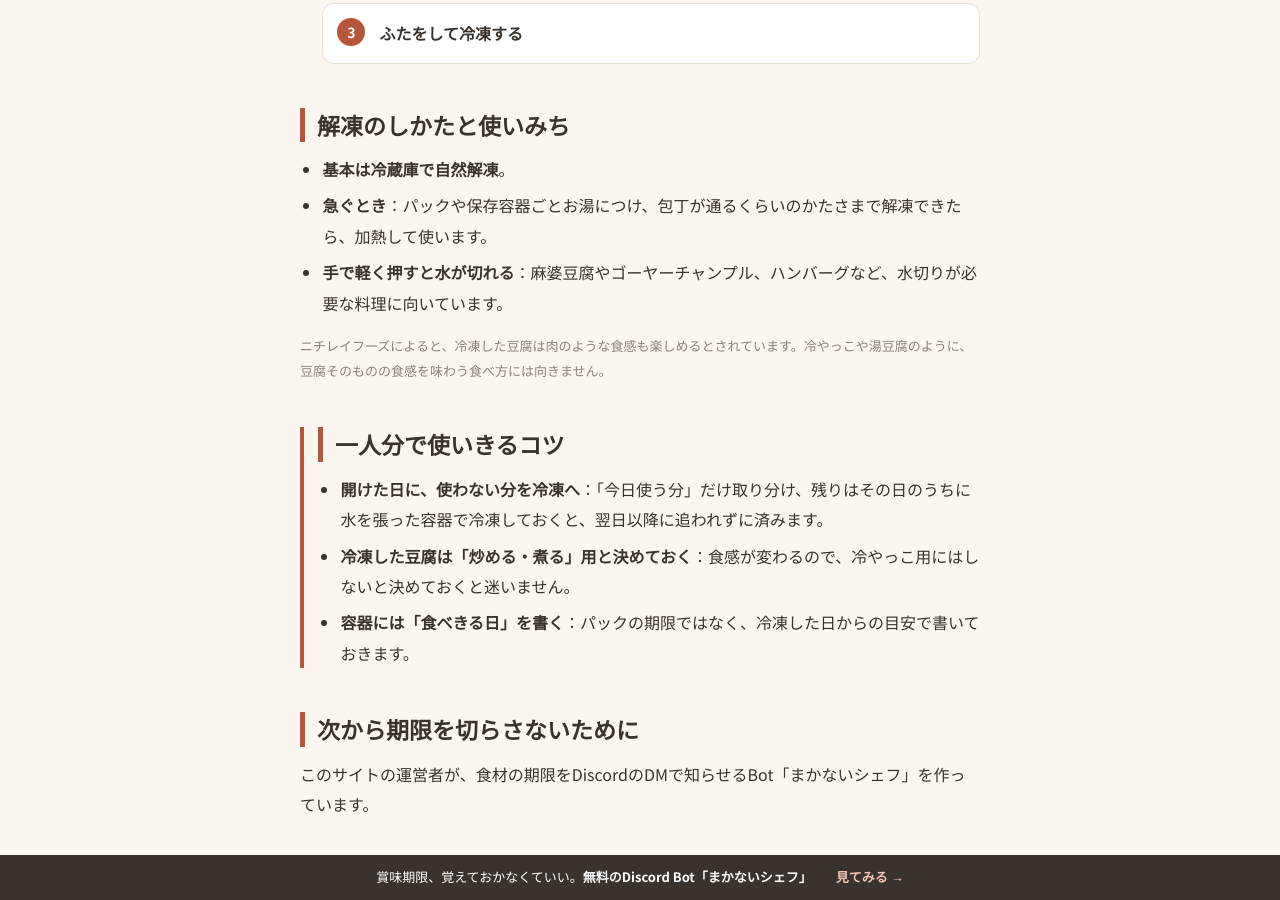
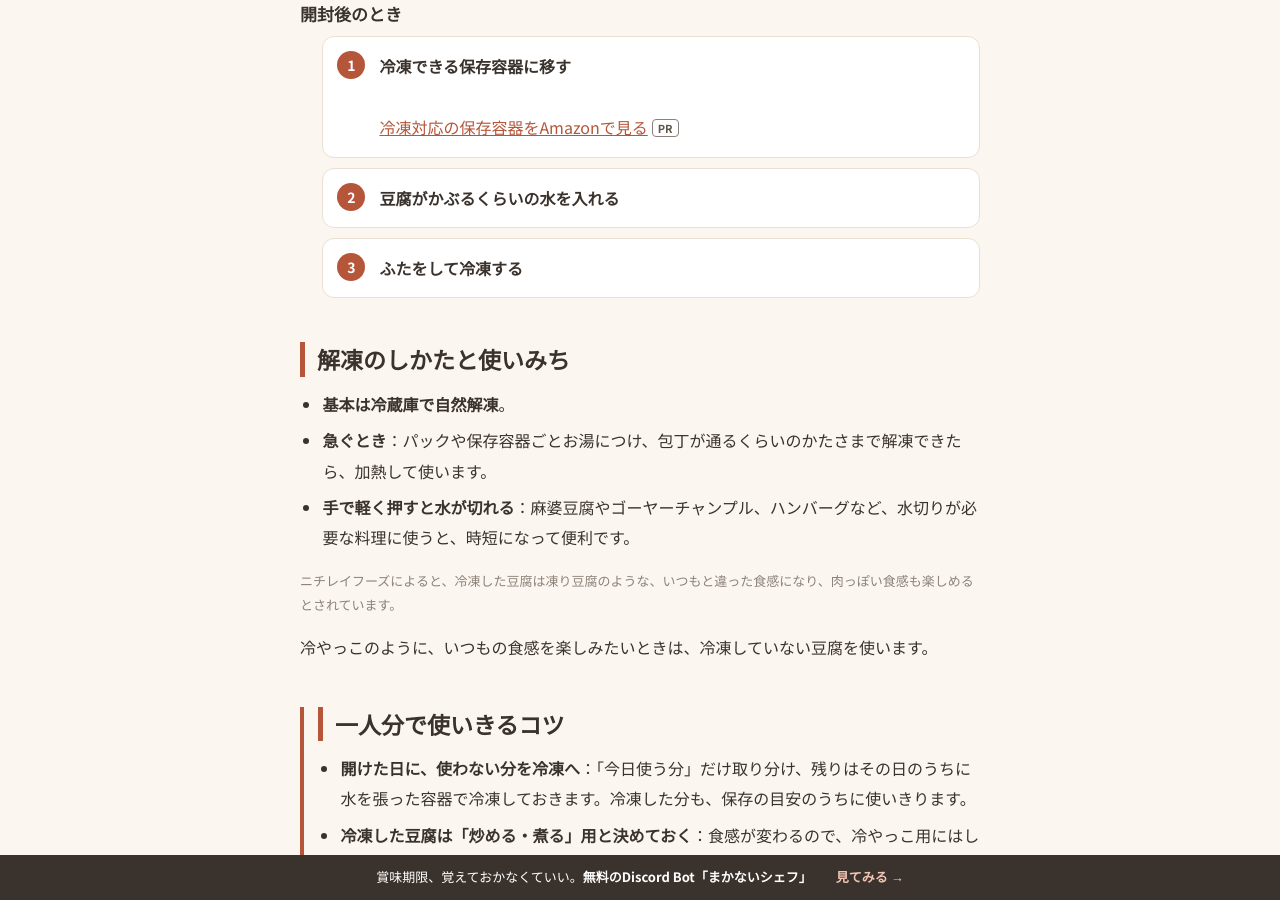
Before and after one commit to arts237/makanai-chef-site, a Jekyll site: the page built from storage/tofu.html, in a window 1280 px wide and 900 px high, scrolled down 2385 px. Built offline with Jekyll 4.4.1, drawn with Linux system fonts in a browser that asks for light colours; some of the changed text lies outside the part shown.

Commit message:
M-007: 独立レビュー2体（事実照合・法務QA）の指摘を反映
Co-Authored-By: Claude Opus 5.5 <noreply@anthropic.com>
Claude-Session: https://claude.ai/code/session_01FdjfHVVNp61Eu2yMVDsY5x

```diff
--- a/_data/sources.yml
+++ b/_data/sources.yml
@@ -36,7 +36,7 @@ nichirei-soy:
   short: ニチレイフーズ
   title: "【納豆・油揚げ・豆腐・味噌】冷凍保存方法を解説!（ニチレイフーズ ほほえみごはん）"
   url: https://www.nichireifoods.co.jp/media/5427/
-  checked: 2026-10-18
+  checked: 2026-10-30
 nichirei-bacon:
   short: ニチレイフーズ
   title: "ベーコンはまとめ買いして冷凍が便利!パラパラ保存のコツや解凍テクも（ニチレイフーズ ほほえみごはん）"
--- a/storage/freezer-basics.html
+++ b/storage/freezer-basics.html
@@ -85,7 +85,7 @@ last_modified_at: 2026-10-30
 <ul>
   <li><b>レタスなど生で食べる葉物</b>：解凍すると食感が悪くなります。</li>
   <li><b>ほうれん草・たけのこ・山菜</b>：生のままではなく、下茹でしてから冷凍します。</li>
-  <li><b>豆腐</b>：冷凍はできますが、凍り豆腐のような食感に変わります。充填豆腐は冷凍に向きません（「<a href="{{ '/storage/tofu/' | relative_url }}">豆腐の冷凍保存</a>」）。</li>
+  <li><b>豆腐（充填豆腐）</b>：充填豆腐は冷凍に向きません。木綿・絹は冷凍できますが、凍り豆腐のような食感に変わります（「<a href="{{ '/storage/tofu/' | relative_url }}">豆腐の冷凍保存</a>」）。</li>
 </ul>
 
 <h2 id="thaw">解凍のコツ</h2>
--- a/storage/natto.html
+++ b/storage/natto.html
@@ -89,7 +89,7 @@ last_modified_at: 2026-10-30
 </div>
 {% include amazon-note.html %}
 
-<p>ご飯もまとめて冷凍しておくと、納豆ご飯がすぐ作れます。「<a href="{{ '/storage/rice/' | relative_url }}">ご飯の冷凍保存</a>」もどうぞ。同じ大豆製品の「<a href="{{ '/storage/tofu/' | relative_url }}">豆腐の冷凍保存</a>」もどうぞ。冷凍全体のコツは「<a href="{{ '/storage/freezer-basics/' | relative_url }}">冷凍保存の基本</a>」にまとめています。</p>
+<p>ご飯もまとめて冷凍しておくと、納豆ご飯がすぐ作れます。「<a href="{{ '/storage/rice/' | relative_url }}">ご飯の冷凍保存</a>」や、同じ大豆製品の「<a href="{{ '/storage/tofu/' | relative_url }}">豆腐の冷凍保存</a>」もどうぞ。冷凍全体のコツは「<a href="{{ '/storage/freezer-basics/' | relative_url }}">冷凍保存の基本</a>」にまとめています。</p>
 
 {% include related-storage.html %}
 
--- a/storage/tofu.html
+++ b/storage/tofu.html
@@ -1,6 +1,6 @@
 ---
 layout: article
-title: "豆腐の冷凍保存｜食感が変わる。開封後と、期限が切れたとき"
+title: "豆腐の冷凍保存｜食感が変わる。開封後の冷凍と、期限が切れたときの考え方"
 short_title: "豆腐の冷凍保存"
 description: "使いきれない豆腐は冷凍できます。食感は凍り豆腐のように変わります。冷凍のしかたと保存の目安、解凍のしかた、期限が切れてしまったときの考え方をまとめました。"
 permalink: /storage/tofu/
@@ -25,7 +25,8 @@ last_modified_at: 2026-10-30
   <ul>
     <li>豆腐は冷凍できる。ただし、<b>凍り豆腐（高野豆腐）のような食感に変わる</b>。</li>
     <li>未開封なら<b>パックのまま</b>、開封後は<b>保存容器に移して、豆腐がかぶるくらいの水を張って</b>冷凍。保存の目安は<b>{% include fact.html id="tofu.freeze.period" %}</b>。</li>
-    <li>開けた豆腐を<b>翌日までに使いきれないなら、冷凍へ</b>。充填豆腐は冷凍に向かない。</li>
+    <li>開けた豆腐を使いきれないときは、<b>なるべく開けた日のうちに冷凍へ</b>（ニチレイフーズは、翌日までに使い切れない場合は冷凍をすすめています）。充填豆腐は冷凍に向かない。</li>
+    <li>期限が切れた豆腐は、まずパックの表示を確認。<b>消費期限が過ぎていたら食べない</b>。冷凍するのは<b>表示の期限内で傷んでいないもの</b>だけ。</li>
   </ul>
 </div>
 
@@ -39,7 +40,7 @@ last_modified_at: 2026-10-30
 <ul>
   <li><b>書かれているのが「消費期限」か「賞味期限」か</b>：どちらかによって、期限が過ぎたときの考え方が違います（次の「期限が切れてしまったら」）。</li>
   <li><b>書かれた保存方法</b>：期限は、袋や容器を開けずに、書かれた保存方法を守った場合のものです。開けたら、期限に関係なく早めに使います。</li>
-  <li><b>「充填豆腐」かどうか</b>：ニチレイフーズは、充填豆腐は冷凍すると旨みが流れ出てしまうので、冷凍はおすすめしないとしています。木綿と絹は、どちらも冷凍できます。</li>
+  <li><b>「充填豆腐」かどうか</b>：名称や商品名で確かめます。ニチレイフーズは、充填豆腐は冷凍すると旨みが流れ出てしまうので、冷凍はおすすめしないとしています。木綿と絹は、どちらも冷凍できます。</li>
 </ul>
 </div>
 
@@ -50,7 +51,7 @@ last_modified_at: 2026-10-30
   <li><b>賞味期限が過ぎたら：すぐに食べられなくなるわけではない</b>：賞味期限は「おいしく食べられる期限」で、農林水産省・消費者庁の説明では、過ぎてもすぐに食べられなくなるわけではないとされています。ただし、袋や容器を開けずに、書かれた保存方法を守った場合のものです。開けたものは、期限に関係なく早めに食べます。また、家で冷凍しても、パックに書かれた期限の日付が変わるわけではありません。冷凍したあとは、パックの期限ではなく、このページの保存の目安を見て、早めに使いきってください。</li>
   <li><b>消費期限が過ぎたら：食べない</b>：消費期限は「安全に食べられる期限」で、農林水産省は、過ぎたら食べない方がよいとしています。</li>
   <li><b>期限の前か後かに関係なく、いつもと違うにおいや見た目のものは食べない</b>：においが気にならないことを、食べてよい理由にはしないでください。</li>
-  <li><b>冷凍するなら、期限内で傷んでいないうちに</b>：このページの冷凍の方法は、表示の期限内のものを冷凍するためのものです。</li>
+  <li><b>冷凍するなら、期限内で傷んでいないうちに</b>：このページの冷凍の方法は、表示の期限内のものを冷凍するためのものです。開けたものは、なるべく開けた日のうちに冷凍します。</li>
 </ul>
 <p class="a-note">期限の考え方は、農林水産省と消費者庁の説明（末尾の「参考にした情報」）によります。期限と保存方法の表示を確かめ、においや見た目が少しでもおかしければ食べないでください。迷ったら食べないでください。</p>
 </div>
@@ -71,14 +72,15 @@ last_modified_at: 2026-10-30
 <ul>
   <li><b>基本は冷蔵庫で自然解凍</b>。</li>
   <li><b>急ぐとき</b>：パックや保存容器ごとお湯につけ、包丁が通るくらいのかたさまで解凍できたら、加熱して使います。</li>
-  <li><b>手で軽く押すと水が切れる</b>：麻婆豆腐やゴーヤーチャンプル、ハンバーグなど、水切りが必要な料理に向いています。</li>
+  <li><b>手で軽く押すと水が切れる</b>：麻婆豆腐やゴーヤーチャンプル、ハンバーグなど、水切りが必要な料理に使うと、時短になって便利です。</li>
 </ul>
-<p class="a-note">ニチレイフーズによると、冷凍した豆腐は肉のような食感も楽しめるとされています。冷やっこや湯豆腐のように、豆腐そのものの食感を味わう食べ方には向きません。</p>
+<p class="a-note">ニチレイフーズによると、冷凍した豆腐は凍り豆腐のような、いつもと違った食感になり、肉っぽい食感も楽しめるとされています。</p>
+<p>冷やっこのように、いつもの食感を楽しみたいときは、冷凍していない豆腐を使います。</p>
 
 <div class="a-unique">
 <h2>一人分で使いきるコツ</h2>
 <ul>
-  <li><b>開けた日に、使わない分を冷凍へ</b>：「今日使う分」だけ取り分け、残りはその日のうちに水を張った容器で冷凍しておくと、翌日以降に追われずに済みます。</li>
+  <li><b>開けた日に、使わない分を冷凍へ</b>：「今日使う分」だけ取り分け、残りはその日のうちに水を張った容器で冷凍しておきます。冷凍した分も、保存の目安のうちに使いきります。</li>
   <li><b>冷凍した豆腐は「炒める・煮る」用と決めておく</b>：食感が変わるので、冷やっこ用にはしないと決めておくと迷いません。</li>
   <li><b>容器には「食べきる日」を書く</b>：パックの期限ではなく、冷凍した日からの目安で書いておきます。</li>
 </ul>
```
